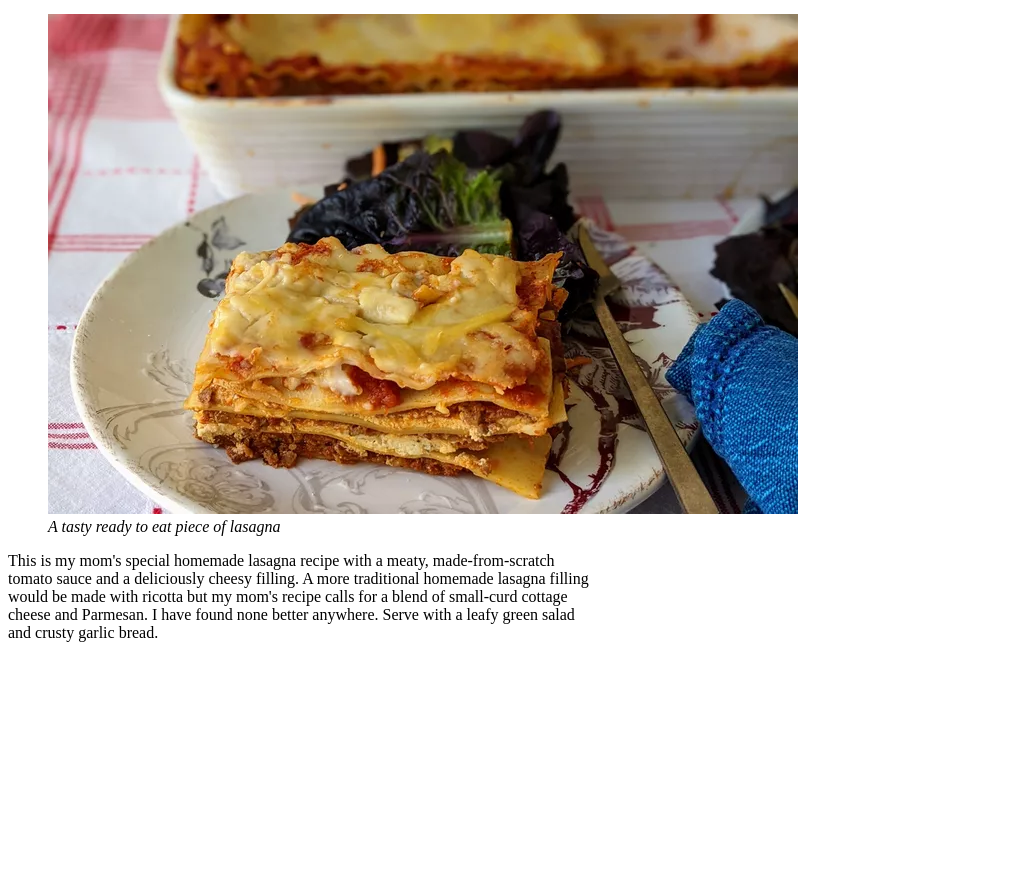
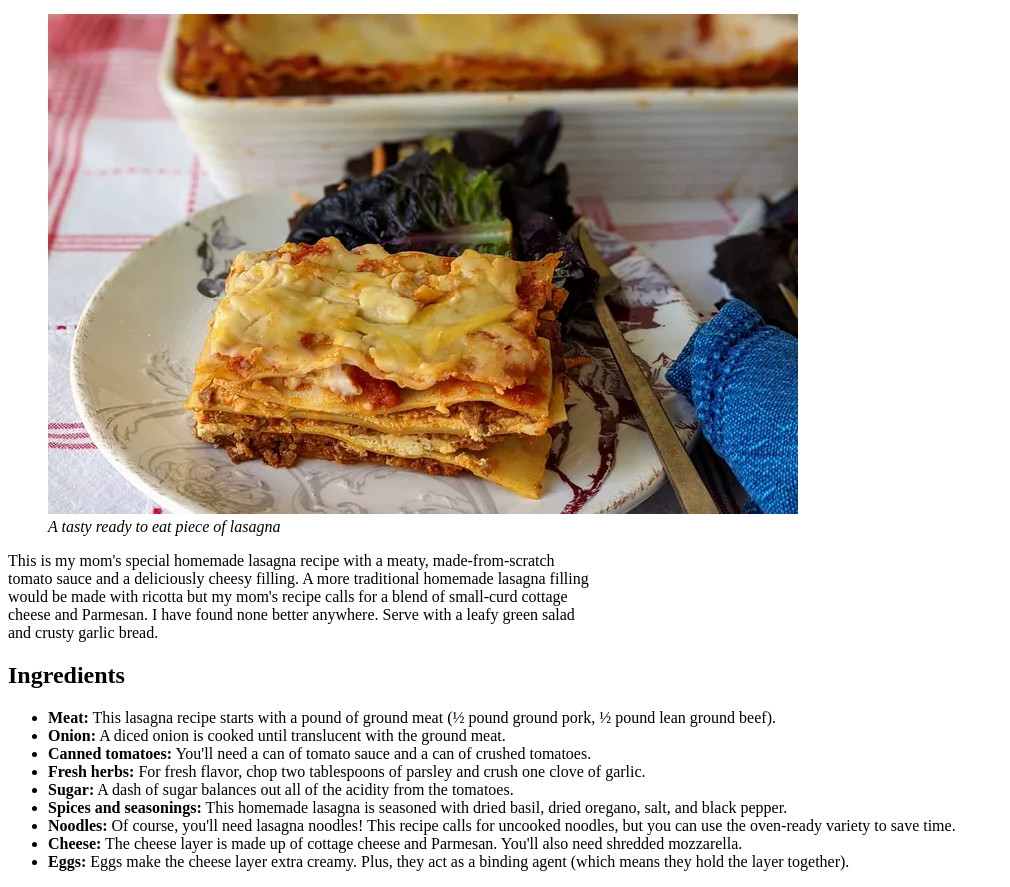
Before and after one commit to mubanga-1/odin-recipes, a plain HTML site: page recipes/lasagna.html in a window 1280 px wide. Shown: the part 100-987 px from the top of the page, without its empty margins (0-1010 px from the left). Before the commit the page ends 800 px from the top, so only its background shows below. Drawn offline with Linux system fonts and the light colour scheme.

Commit message:
Add ingredients section

```diff
--- a/recipes/lasagna.html
+++ b/recipes/lasagna.html
@@ -22,6 +22,43 @@
             </p>
         </section>
         <section class="ingredients">
+            <h2 class="heading">Ingredients</h2>
+            <ul>
+                <li>
+                    <b>Meat:</b> This lasagna recipe starts with a pound of ground meat
+                    (½ pound ground pork, ½ pound lean ground beef).
+                </li>
+                <li>
+                    <b>Onion:</b> A diced onion is cooked until translucent with the ground meat.
+                </li>
+                <li>
+                    <b>Canned tomatoes:</b> You'll need a can of tomato sauce and a can of crushed
+                    tomatoes.
+                </li>
+                <li>
+                    <b>Fresh herbs:</b> For fresh flavor, chop two tablespoons of parsley and crush
+                    one clove of garlic.
+                </li>
+                <li>
+                    <b>Sugar:</b> A dash of sugar balances out all of the acidity from the tomatoes.
+                </li>
+                <li>
+                    <b>Spices and seasonings:</b> This homemade lasagna is seasoned with dried basil,
+                    dried oregano, salt, and black pepper.
+                </li>
+                <li>
+                    <b>Noodles:</b> Of course, you'll need lasagna noodles! This recipe calls for
+                    uncooked noodles, but you can use the oven-ready variety to save time.
+                </li>
+                <li>
+                    <b>Cheese:</b> The cheese layer is made up of cottage cheese and
+                    Parmesan. You'll also need shredded mozzarella.
+                </li>
+                <li>
+                    <b>Eggs:</b> Eggs make the cheese layer extra creamy.
+                    Plus, they act as a binding agent (which means they hold the layer together).
+                </li>
+            </ul>
         </section>
         <section class="directions">
         </section>
```
